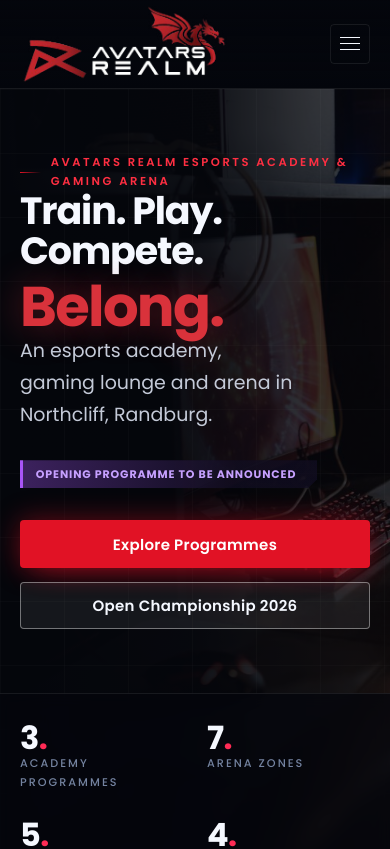
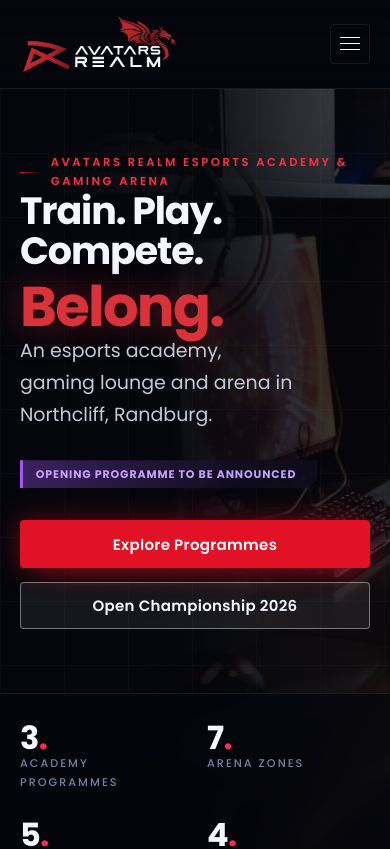
Before and after one commit to osamacreative01-max/Avatars-Realm, a Next.js app: page / in a window 390 px wide. Shown: the top 849 px of the page. Built offline with nearby package versions, Linux system fonts and the light colour scheme.

Commit message:
Lock logo to a fixed responsive width so it renders identically at every viewport

```diff
--- a/components/Logo.tsx
+++ b/components/Logo.tsx
@@ -20,8 +20,11 @@ export default function Logo({
       width={444}
       height={171}
       priority={priority}
-      sizes="(max-width: 640px) 208px, 250px"
-      className={`w-auto ${className}`.trim()}
+      sizes="(max-width: 640px) 158px, 178px"
+      /* Explicit width, not `w-auto`: inside the header flex row the logo
+         otherwise shrinks as the viewport tightens and renders smaller than
+         at wider sizes. `shrink-0` on the link keeps it locked. */
+      className={`h-auto w-[158px] sm:w-[178px] ${className}`.trim()}
     />
   );
 }
--- a/components/Navbar.tsx
+++ b/components/Navbar.tsx
@@ -72,11 +72,16 @@ export default function Navbar() {
       }`}
     >
       {/* Header is full-bleed like the body content: no centred max-width,
-         so wide monitors show no empty side margins. min-w-0 on the logo
-         lets its column shrink, and the nav keeps its intrinsic width so
-         items never wrap or overlap — the CTA is pushed to the right edge. */}
+         so wide monitors show no empty side margins. The logo is locked to a
+         fixed width so it renders identically at every viewport; the nav keeps
+         its intrinsic width so items never wrap or overlap — the CTA is pushed
+         to the right edge. */}
       <div className="container-page flex h-[var(--header-h)] items-center gap-4">
-        <Link href="/" aria-label="Avatars Realm — home" className="min-w-0">
+        <Link
+          href="/"
+          aria-label="Avatars Realm — home"
+          className="shrink-0"
+        >
           <Logo priority />
         </Link>
 
```
